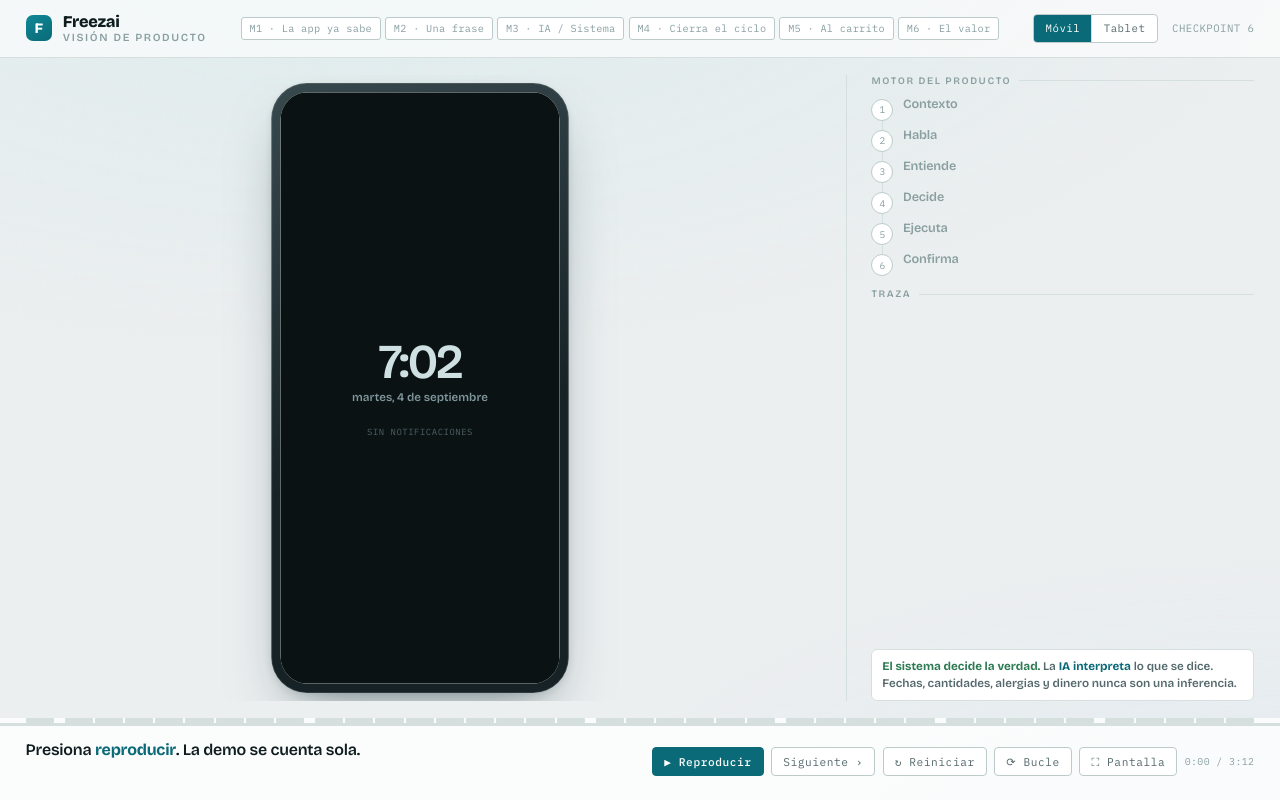
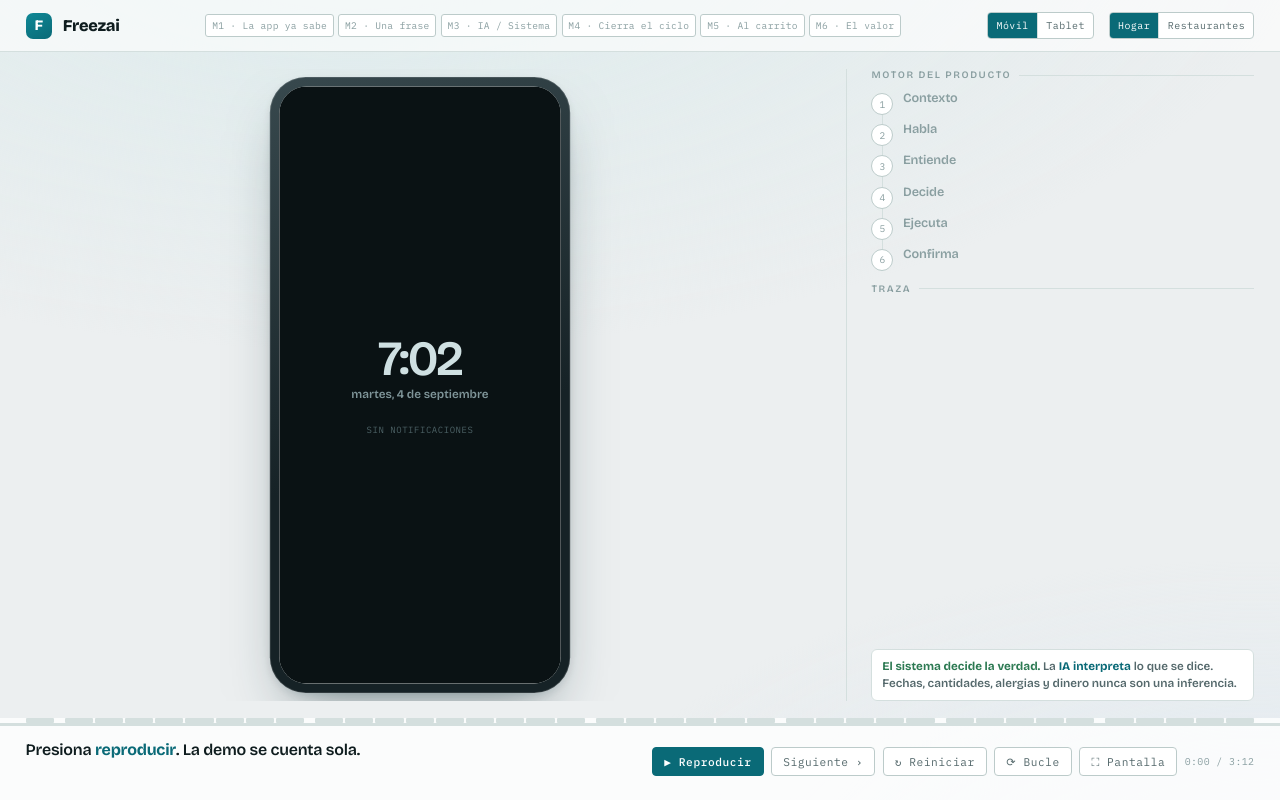
Before and after one commit to sergiogomezar/refrigerator-app, a plain HTML site: page demo/checkpoints/checkpoint-11-hogar.html in a window 1280 px wide. Drawn offline with nearby package versions, Linux system fonts and the light colour scheme.

Commit message:
docs: documentar el despliegue en Vercel y refrescar el checkpoint 11
- Sección "Cómo publicarla" en demo/ESTADO.md: demo/ como raíz del proyecto,
  los tres comandos de Vercel, qué activa vercel.json y qué deja fuera
  .vercelignore.
- Nota en el README sobre el sitio único, con / para la demo de hogar y
  /restaurantes para la B2B.
- El selector de demo y el ajuste de la barra superior a 1280 anotados en el
  bloque del checkpoint 11.
- Copias de checkpoint-11 regeneradas con el selector, para que el archivo
  histórico coincida con las demos que se publican.

Co-Authored-By: Claude Opus 5 (1M context) <noreply@anthropic.com>

```diff
--- a/demo/checkpoints/checkpoint-11-hogar.html
+++ b/demo/checkpoints/checkpoint-11-hogar.html
@@ -72,6 +72,13 @@ body::before{
 .devsel button:hover{background:var(--teal-soft); color:var(--teal)}
 .devsel button.is-on{background:var(--teal); color:#fff}
 .ckpt{font-family:var(--mono); font-size:.67rem; color:var(--chrome-faint); letter-spacing:.04em}
+/* Selector de demo: las dos demos son dos archivos hermanos, así que el cambio es un enlace.
+   Funciona igual servido desde Vercel y abierto con file:// desde el disco. */
+.demosel{display:flex; border:1px solid var(--stage-line-2); border-radius:4px; overflow:hidden; background:#fff}
+.demosel a{font-family:var(--mono); font-size:.67rem; letter-spacing:.05em; text-decoration:none; color:var(--chrome-muted); padding:.4rem .7rem; transition:all .2s ease}
+.demosel a + a{border-left:1px solid var(--stage-line)}
+.demosel a:hover{background:var(--teal-soft); color:var(--teal)}
+.demosel a.is-on{background:var(--teal); color:#fff}
 
 /* moments double as a jump menu during Q&A */
 .moment{cursor:pointer}
@@ -554,6 +561,13 @@ body[data-device="tablet"] .voice{padding:1.6rem 2rem 1.9rem; gap:.9rem}
 .clock-el{font-family:var(--mono); font-size:.62rem; color:var(--chrome-faint); letter-spacing:.04em; min-width:3.2rem; text-align:right}
 
 @media (max-width:1400px){ .hint{display:none} }
+/* A 1280 la barra superior se partía en dos filas y le robaba 43px al escenario, que el rail
+   acusaba como desborde. Con el selector de demo dentro, el cromo se aprieta antes de partirse. */
+@media (max-width:1360px){
+  .brand-sub{display:none}
+  .moment{font-size:.6rem; padding:.26rem .36rem}
+  .devsel button,.demosel a{font-size:.62rem; padding:.36rem .52rem}
+}
 
 :focus-visible{outline:2px solid var(--teal); outline-offset:2px}
 
@@ -795,7 +809,10 @@ body.paused *{animation-play-state:paused !important}
         <button data-dev="mobile" class="is-on">Móvil</button>
         <button data-dev="tablet">Tablet</button>
       </div>
-      <div class="ckpt">CHECKPOINT 6</div>
+      <div class="demosel">
+        <a href="index.html" class="is-on">Hogar</a>
+        <a href="restaurantes.html">Restaurantes</a>
+      </div>
     </div>
   </div>
 
```
Also changed, not shown: demo/checkpoints/checkpoint-11-restaurantes.html (+18 -1 lines), 2 other files.
